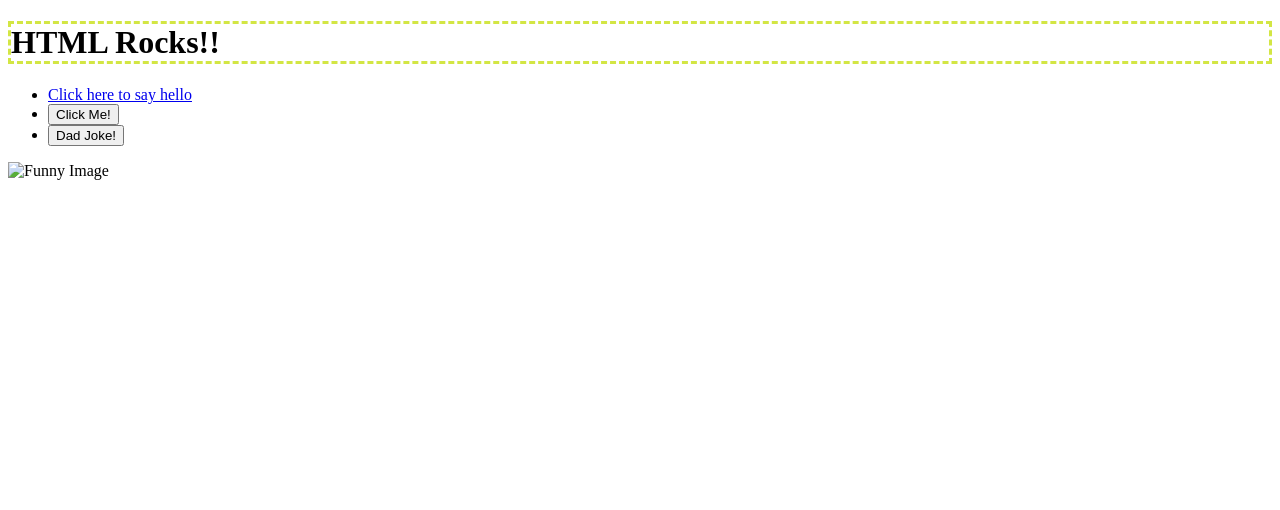
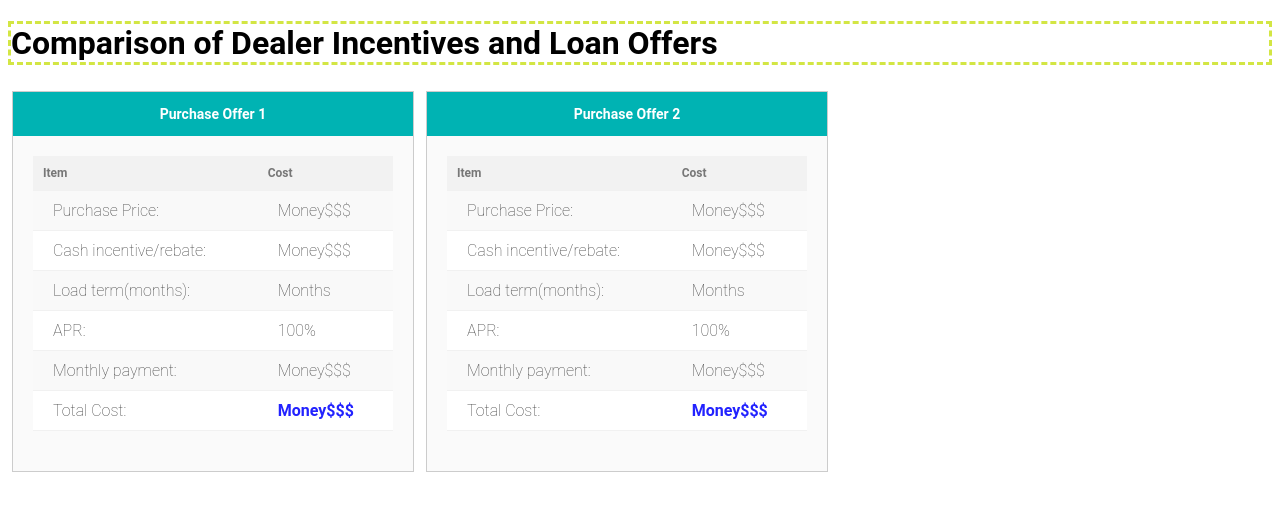
Before and after one commit to Megan-Reis/05.03-Lab---Advanced-CSS, a website: page index.html in a window 1280 px wide. Drawn offline with Linux system fonts and the light colour scheme; files that its build step writes are made by us from their sources.

Commit message:
Completed 5.03 lab

```diff
--- a/index.html
+++ b/index.html
@@ -3,23 +3,84 @@
 
 <head>
   <meta charset="utf-8">
-  <title>CS208 - Starter Code (UPDATE ME)!</title>
+  <title>Comparison of Dealer Incentives and Loan Offers</title>
   <meta name="description" content="">
   <meta name="viewport" content="width=device-width, initial-scale=1">
   <link rel="stylesheet" href="style.css">
 </head>
 
 <body>
-  <h1>HTML Rocks!!</h1>
-  <ul>
-  <li><a href="/hello">Click here to say hello</a></li>
-  <li><button id="hello-link">Click Me!</button></li>
-  <li><button id="joke-button">Dad Joke!</button></li>
-  <script src="script.js"></script>
-  </ul>
-  <img src="funny.png" alt="Funny Image" width="300" height="200">
-
-  <h2 id="joke-display"></h2>
+  <h1>Comparison of Dealer Incentives and Loan Offers</h1>
+  <section class ="offer">
+    <h2 class="offer-title">Purchase Offer 1</h2>
+    <div class="offer-contents">
+      <table>
+        <tr>
+          <th>Item</th>
+          <th>Cost</th>
+        </tr>
+        <tr>
+          <td>Purchase Price:</td>
+          <td>Money$$$</td>
+        </tr>
+         <tr>
+          <td>Cash incentive/rebate:</td>
+          <td>Money$$$</td>
+        </tr>
+        <tr>
+          <td>Load term(months):</td>
+          <td>Months</td>
+        </tr>
+        <tr>
+          <td>APR:</td>
+          <td>100%</td>
+        </tr>
+        <tr>
+          <td>Monthly payment:</td>
+          <td>Money$$$</td>
+        </tr>
+        <tr>
+          <td>Total Cost:</td>
+          <td class="final-value">Money$$$</td>
+        </tr>
+      </table>
+    </div>
+  </section>
+  <section class ="offer">
+    <h2 class="offer-title">Purchase Offer 2</h2>
+    <div class="offer-contents">
+      <table>
+        <tr>
+          <th>Item</th>
+          <th>Cost</th>
+        </tr>
+        <tr>
+          <td>Purchase Price:</td>
+          <td>Money$$$</td>
+        </tr>
+        <tr>
+          <td>Cash incentive/rebate:</td>
+          <td>Money$$$</td>
+        </tr>
+        <tr>
+          <td>Load term(months):</td>
+          <td>Months</td>
+        </tr>
+        <tr>
+          <td>APR:</td>
+          <td>100%</td>
+        </tr>
+        <tr>
+          <td>Monthly payment:</td>
+          <td>Money$$$</td>
+        </tr>
+        <tr>
+          <td>Total Cost:</td>
+          <td class="final-value">Money$$$</td>
+        </tr>
+      </table>
+    </div>
+  </section>
 </body>
 
 </html>
```
Also changed, not shown: dist/style.css, 1 other file.
